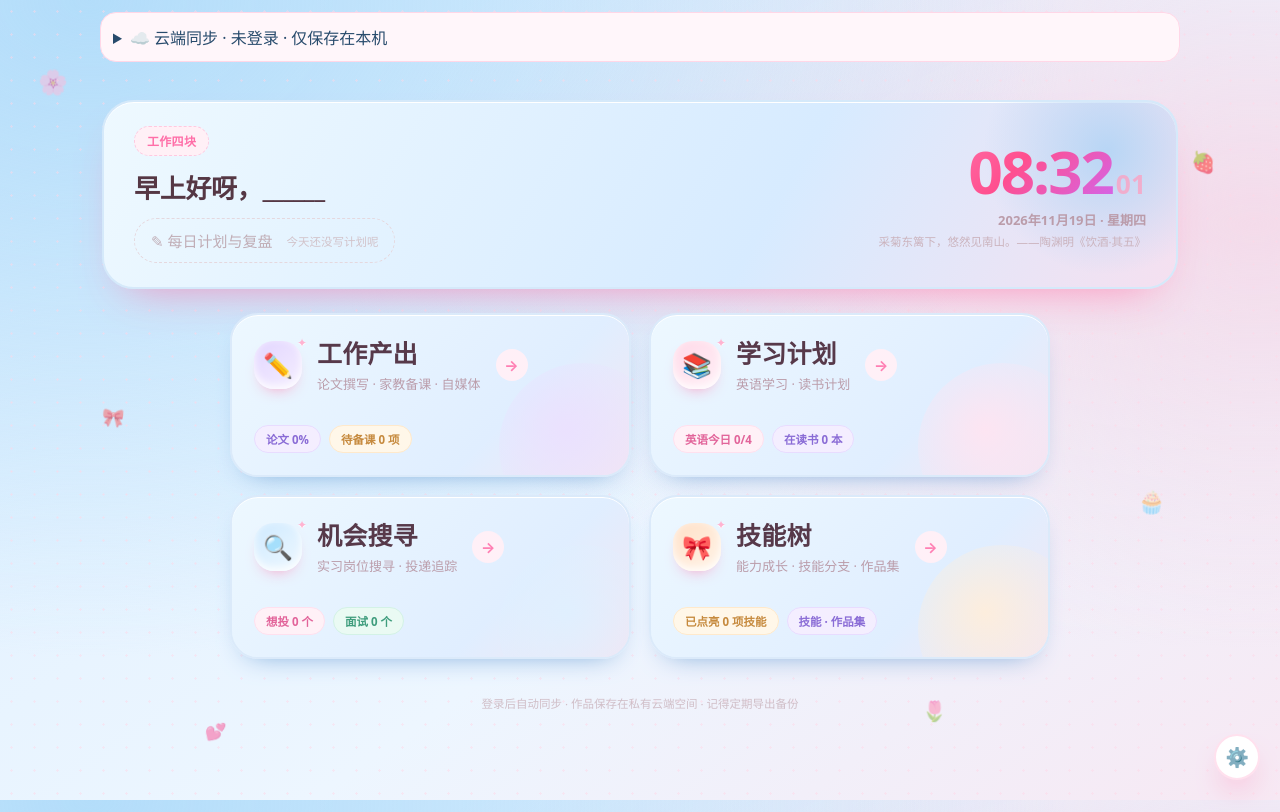
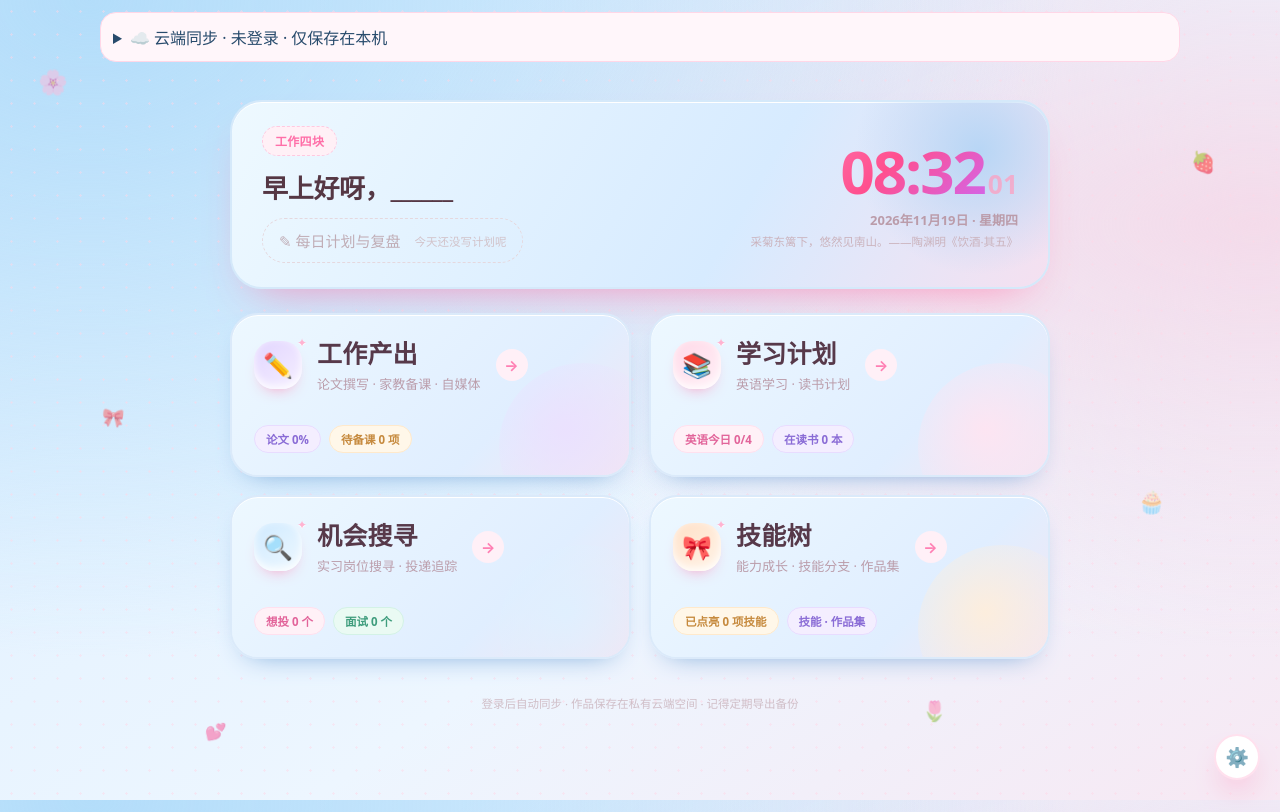
Before and after one commit to f1j2y927-creator/pink-desk, a plain HTML site: page index.html in a window 1280 px wide. Drawn offline with nearby package versions, Linux system fonts and the light colour scheme.

Commit message:
Align welcome card with home module grid

```diff
--- a/index.html
+++ b/index.html
@@ -360,6 +360,9 @@ body{background:radial-gradient(ellipse at 7% 0%,#b3ddfa 0%,transparent 58%),rad
 .work-tabs{position:sticky;top:0;z-index:4;padding:12px 0;background:#eef5fc}
 .work-pair{align-items:start}
 @media(max-width:760px){.tile-title{font-size:22px}.tiles{max-width:480px}.hero-sub .daily-link{flex-wrap:wrap}.tile{padding:18px}}
+
+.hero{max-width:820px;margin-left:auto;margin-right:auto}
+@media(max-width:760px){.hero{max-width:480px}}
 </style>
 </head>
 <body>
```
